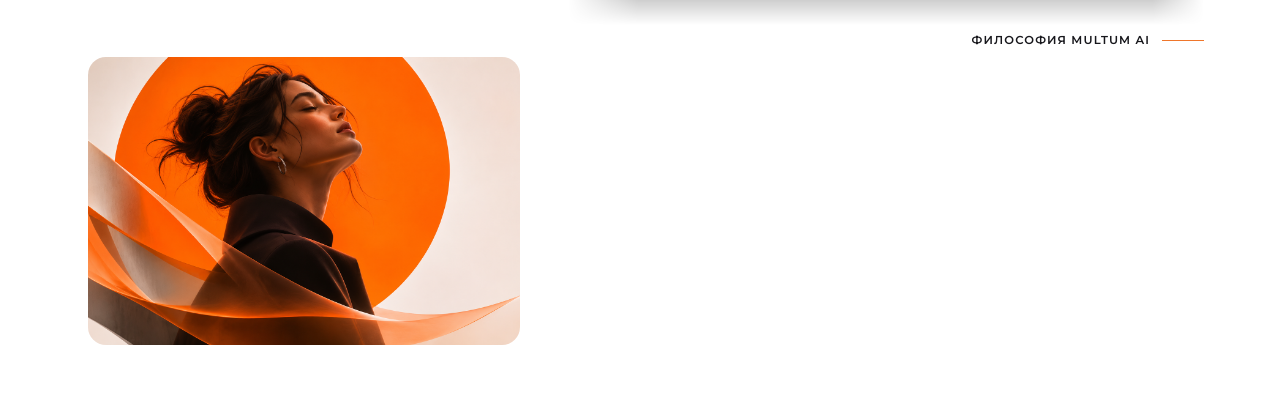
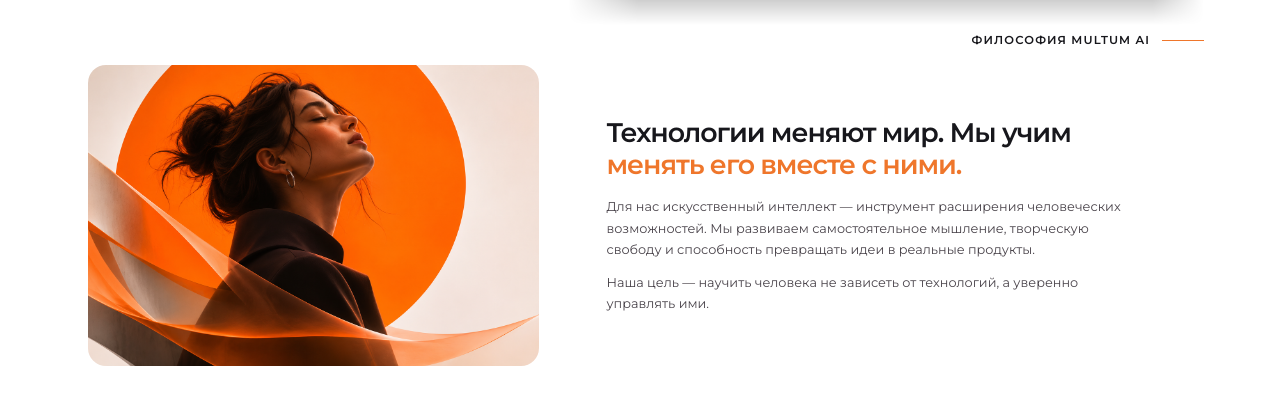
Before and after one commit to fuks19200-ctrl/09, a Next.js app: page / in a window 1280 px wide. Shown: the part 2528-2932 px from the top of the page. Built offline with nearby package versions, Linux system fonts and the light colour scheme; grey boxes are pictures that could not be loaded.

Commit message:
Add approved philosophy copy beside image with compact editorial typography

```diff
--- a/app/components/AboutContent.tsx
+++ b/app/components/AboutContent.tsx
@@ -70,6 +70,11 @@ export default function AboutContent({ embedded = false }: { embedded?: boolean
           <h2 className="creative-philosophy-label" id="philosophy">Философия MULTUM AI</h2>
         </div>
         <div className="creative-philosophy-image" aria-hidden="true" />
+        <div className="creative-philosophy-copy">
+          <h3>Технологии меняют мир. Мы учим <span>менять его вместе с ними.</span></h3>
+          <p>Для нас искусственный интеллект — инструмент расширения человеческих возможностей. Мы развиваем самостоятельное мышление, творческую свободу и способность превращать идеи в реальные продукты.</p>
+          <p>Наша цель — научить человека не зависеть от технологий, а уверенно управлять ими.</p>
+        </div>
       </section>
     </>
   );
--- a/app/globals.css
+++ b/app/globals.css
@@ -639,3 +639,40 @@ body:has(.courses-page) { overflow-x: hidden; overflow-y: auto; }
 @media (max-width: 650px) {
   .creative-philosophy-image { width: 100%; margin-top: 32px; }
 }
+
+/* Philosophy: compact editorial copy alongside a dominant image. */
+.creative-philosophy-image {
+  width: min(94%, 560px);
+  margin-top: clamp(30px,5vh,54px);
+}
+.creative-philosophy-copy {
+  grid-column: 2;
+  justify-self: end;
+  align-self: center;
+  width: min(100%, 94svh, 950px);
+  padding: clamp(30px,5vh,54px) clamp(12px,2.4vw,40px) 0 clamp(22px,3vw,50px);
+}
+.creative-philosophy-copy h3 {
+  max-width: 27ch;
+  font-size: clamp(20px,2.1vw,34px);
+  font-weight: 550;
+  line-height: 1.18;
+  letter-spacing: -.04em;
+  margin: 0 0 16px;
+  color: var(--color-black);
+}
+.creative-philosophy-copy h3 span { color: var(--color-orange); }
+.creative-philosophy-copy p {
+  max-width: 62ch;
+  font-size: clamp(12px,1vw,15px);
+  line-height: 1.65;
+  font-weight: 400;
+  color: #49434a;
+  margin: 0 0 12px;
+}
+.creative-philosophy-copy p:last-child { margin-bottom: 0; }
+@media (max-width: 650px) {
+  .creative-philosophy-image { width: 100%; margin-top: 34px; }
+  .creative-philosophy-copy { grid-column: 1; width: 100%; padding: 12px 0 30px; }
+  .creative-philosophy-copy h3 { font-size: clamp(20px,5.5vw,28px); }
+}
```
